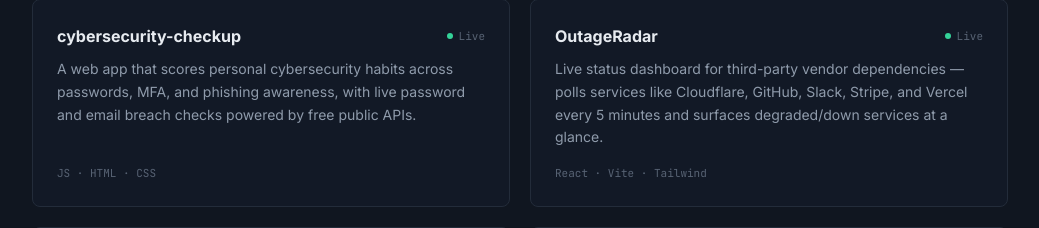
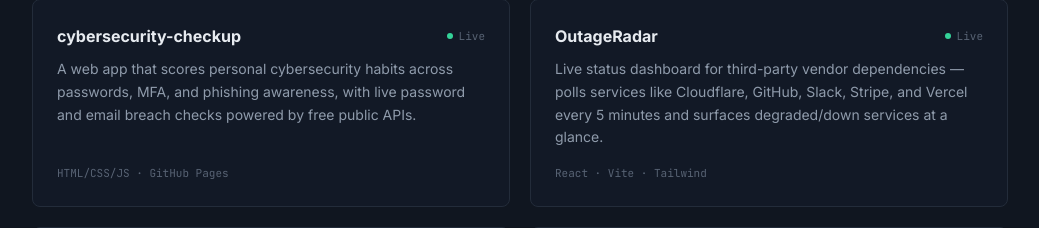
Before and after one commit to emaniebo420/Web-D.-Loper, a React (Vite) app: page / in a window 1280 px wide. Shown: the part 861-1089 px from the top of the page, without its empty margins (120-1159 px from the left). Built offline with nearby package versions, Linux system fonts and the light colour scheme.

Commit message:
Update data.jsx

```diff
--- a/src/data.jsx
+++ b/src/data.jsx
@@ -19,7 +19,7 @@ export const projects = [
     url: 'https://emaniebo420.github.io/cybersecurity-checkup/',
     status: 'live',
     desc: 'A web app that scores personal cybersecurity habits across passwords, MFA, and phishing awareness, with live password and email breach checks powered by free public APIs.',
-    stack: ['JS', 'HTML', 'CSS'],
+    stack: ['HTML/CSS/JS', 'GitHub Pages'],
   },
   {
     name: 'OutageRadar',
```
